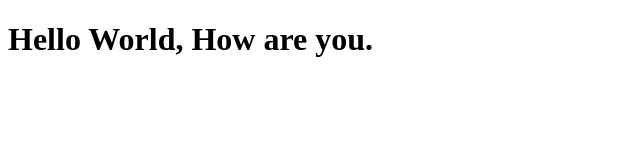
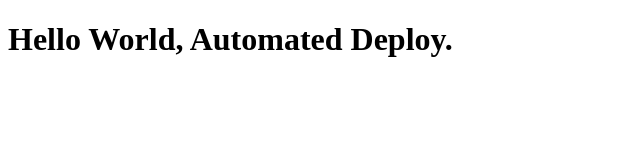
Before and after one commit to Imrulafridi/firstassignment, a plain HTML site: page index.html in a window 1280 px wide. Shown: the whole page, without its empty margins (0-640 px from the left). Drawn offline with Linux system fonts and the light colour scheme.

Commit message:
Updated index.html

```diff
--- a/index.html
+++ b/index.html
@@ -7,7 +7,7 @@
 </head>
 <body>
     <H1>
-        Hello World, How are you.
+        Hello World, Automated Deploy.
     </H1>
 </body>
 </html>
```
